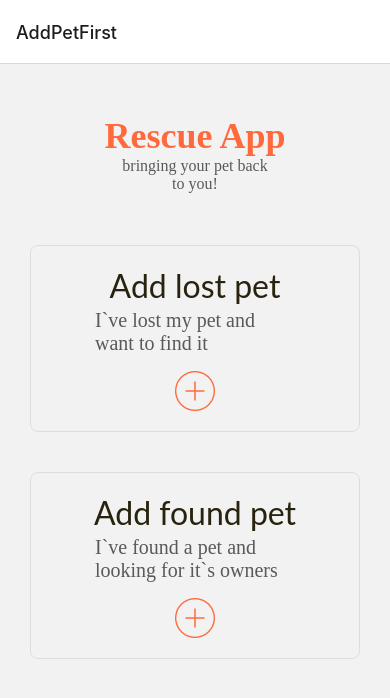
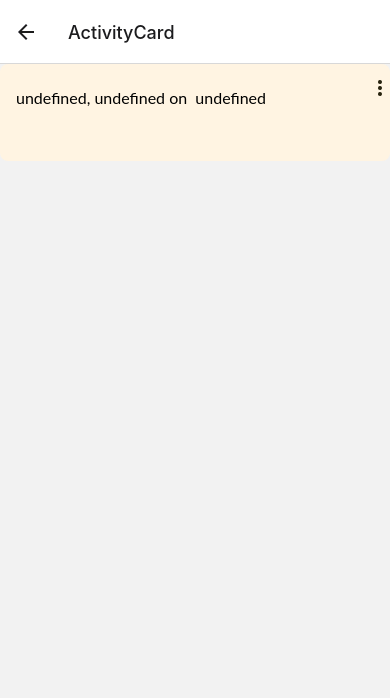
Before and after one commit to Valroshal/PetResqueFrontend, a React Native app: screen /ActivityCard in a window 390 px wide. Shown: the top 698 px of the page. Built offline with nearby package versions, Linux system fonts and the light colour scheme.

Commit message:
finished UI of the screen

```diff
--- a/App.tsx
+++ b/App.tsx
@@ -5,6 +5,7 @@ import AddPetFirst from "./src/containers/AddPetFirst/AddPetFirst";
 import {NavigationContainer} from "@react-navigation/native";
 import {createNativeStackNavigator} from "@react-navigation/native-stack";
 import HomePage from "./src/containers/HomeScreen/HomePage";
+import ActivityCard from "./src/containers/HomeScreen/ActivityCard/ActivityCard";
 
 const Stack = createNativeStackNavigator();
 
@@ -15,11 +16,8 @@ const App = () => {
             <Stack.Screen name="AddPetFirst" component={AddPetFirst} />
             <Stack.Screen name="Login" component={Login} />
             <Stack.Screen name="ThankScreen" component={ThankScreen} />
-            {/*<Stack.Screen name="HomePage" component={HomePage}   options={{ username: 'Bob' }}*/}
-            {/*/>*/}
-            <Stack.Screen name="HomePage">
-                {props => (<HomePage {...props} username={'Bob'}/>)}
-            </Stack.Screen>
+            <Stack.Screen name="ActivityCard" component={ActivityCard} />
+            <Stack.Screen name="HomePage" component={HomePage} />
         </Stack.Navigator>
       </NavigationContainer>
   );
--- a/src/containers/AddPetFirst/AddPetFirst.tsx
+++ b/src/containers/AddPetFirst/AddPetFirst.tsx
@@ -10,7 +10,7 @@ interface Props{
 const AddPetFirst: React.FC<Props> = ({navigation}) => {
     const lostPet = () => {
         console.log("Clicked lost Pet");
-        navigation.navigate('ThankScreen')
+        navigation.navigate('ActivityCard')
     }
     const foundPet = () => {
         console.log("Clicked FOUND Pet");
--- a/src/containers/HomeScreen/ActivityCard/ActivityCard.tsx
+++ b/src/containers/HomeScreen/ActivityCard/ActivityCard.tsx
@@ -1,36 +1,55 @@
 import * as React from 'react';
-import { StyleSheet, Text, TextStyle, View, ViewStyle } from "react-native";
+import {Image, StyleSheet, Text, TextStyle, TouchableOpacity, View, ViewStyle} from "react-native";
+import ThreeDots from '../../../assets/images/ThreeDots.png'
 
 const styles = StyleSheet.create({
     container: {
+        display: "flex",
+        flexDirection: "row",
         height: 97,
-        width: '100%',
         backgroundColor: '#FFF4E2',
-        display: "flex",
         borderRadius: 8,
     } as ViewStyle,
-    // innerContainer: {
-    //     flexDirection: "row" ,
-    //     justifyContent: "space-between",
-    //     paddingLeft: 130,
-    //     paddingTop: 8,
-    //     paddingBottom: 8,
-    //     paddingRight: 15,
-    // } as ViewStyle,
-    // title:{
-    //     justifyContent: "space-between",
-    //     fontFamily: 'Concert One',
-    //     color: '#FF6A3D',
-    //     fontSize: 20,
-    //     fontWeight: '400',
-    // } as TextStyle,
+    infoBox: {
+        paddingTop: 24,
+        paddingLeft: 16,
+    } as ViewStyle,
+    regularText: {
+        fontFamily: 'Lato',
+        fontSize: 16,
+        fontWeight: '400',
+} as TextStyle,
 });
 
+interface Props {
+    animalName: string;
+    actionName: string;
+    date:   string;
+    address: string;
+}
 
-const ActivityCard = () => {
+const ActivityCard: React.FC<Props> = ({animalName, actionName,date,address}) => {
     return (
         <View style={styles.container}>
-
+            <TouchableOpacity style={{
+                position: "absolute",
+                top: 16,
+                right:8 }}
+            >
+                <Image source={ThreeDots} />
+            </TouchableOpacity>
+            <View>
+                <View style={styles.infoBox}>
+                    <Text style={styles.regularText}>
+                        {animalName + ', ' + actionName + ' on  ' + date}
+                    </Text>
+                </View>
+                <View style={[styles.infoBox, {paddingTop: 17}]}>
+                    <Text style={styles.regularText}>
+                        {address}
+                    </Text>
+                </View>
+            </View>
         </View>
     )
 }
--- a/src/containers/HomeScreen/HomePage.tsx
+++ b/src/containers/HomeScreen/HomePage.tsx
@@ -1,6 +1,8 @@
 import * as React from 'react';
 import {StyleSheet, Text, TextStyle, View} from "react-native";
 import TopBar from "../components/TopBar/TopBar";
+import { useState} from "react";
+import ActivityCard from "./ActivityCard/ActivityCard";
 
 const styles = StyleSheet.create({
     topText: {
@@ -18,49 +20,54 @@ const styles = StyleSheet.create({
 
 })
 
-interface Props{
-    username:  string
-}
+// interface Props{
+//     username:  string
+// }
 
-const HomePage: React.FC<Props> = (username) => {
+const HomePage = () => {
     //TODO: Add Props with name of the user.
-    const Greeting = (name: any) => {
-        return (
-            <View>
-                <Text style={styles.topText}>
-                    Good Evening, {name}!
-                </Text>
-            </View>
-            )
+    //TODO: Add the option to add more cards
 
-    }
+    const [userName, setUserName] = useState<string>('Bob');
 
     return(
         <View style={{flex: 1, backgroundColor: 'white'}}>
            <TopBar />
            <View style={{paddingHorizontal: 16}}>
                <View style={{paddingTop: 34}}>
-                   <Greeting name={username} />
+                   <Text style={styles.topText}>
+                       {"Good Evening, " + userName + "!"}
+                   </Text>
                </View>
                <View style={{paddingTop: 20}}>
                    <Text style={styles.topText}>
                        My activity
                    </Text>
                </View>
-               <View style={{paddingTop: 26,paddingLeft:4}}>
-                   <Text style={styles.cardTitles}>
+               <View style={{paddingTop: 26}}>
+                   <Text style={[styles.cardTitles,{ paddingBottom: 9, paddingLeft:4}]}>
                        Added found pet
                    </Text>
                    <View>
-
+                        <ActivityCard
+                            animalName={'Cat'}
+                            actionName={'found'}
+                            date={'12/03/2022'}
+                            address={'Johnson Road 12'}
+                        />
                    </View>
                </View>
-               <View style={{paddingLeft:4, paddingTop: 29}}>
-                   <Text style={styles.cardTitles}>
+               <View style={{ paddingTop: 29}}>
+                   <Text style={[styles.cardTitles,{ paddingBottom: 9,paddingLeft:4}]}>
                        Added lost pet
                    </Text>
                    <View>
-
+                        <ActivityCard
+                            animalName={'Garfield'}
+                            actionName={'lost'}
+                            date={'12/10/2021'}
+                            address={'Johnson Road 12'}
+                        />
                    </View>
                </View>
            </View>
```
Also changed, not shown: src/assets/images/ThreeDots.png (added).
